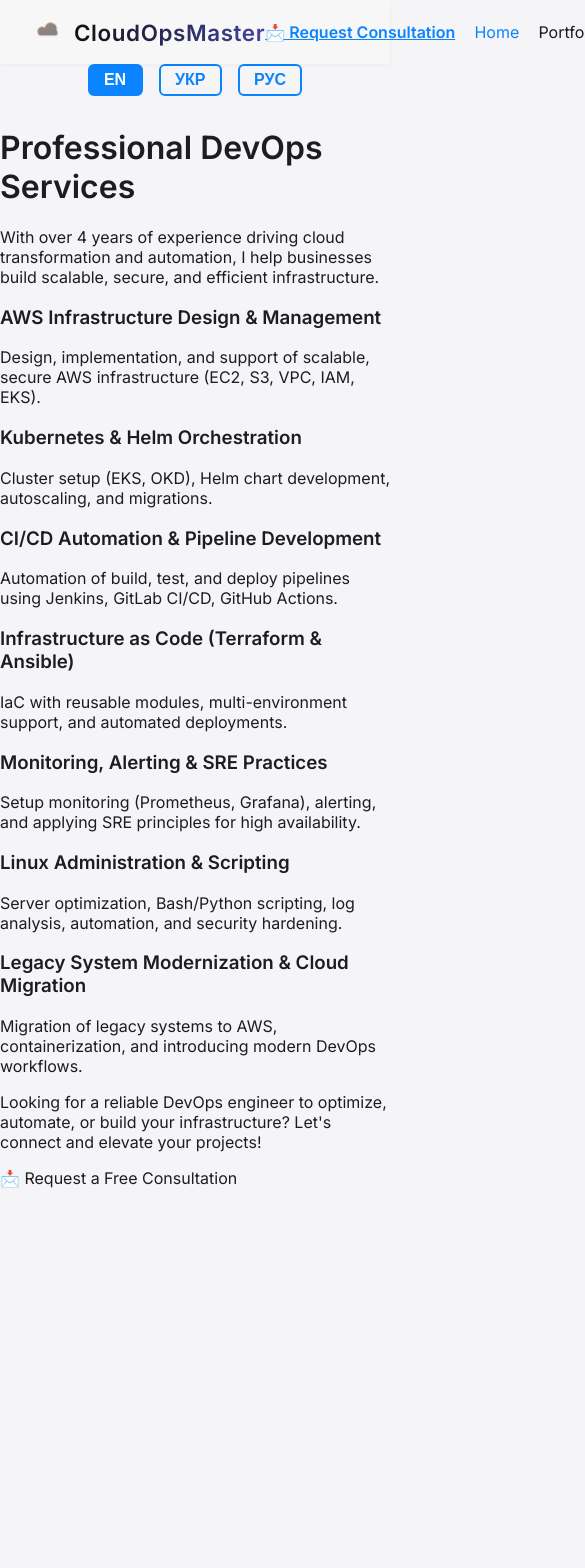
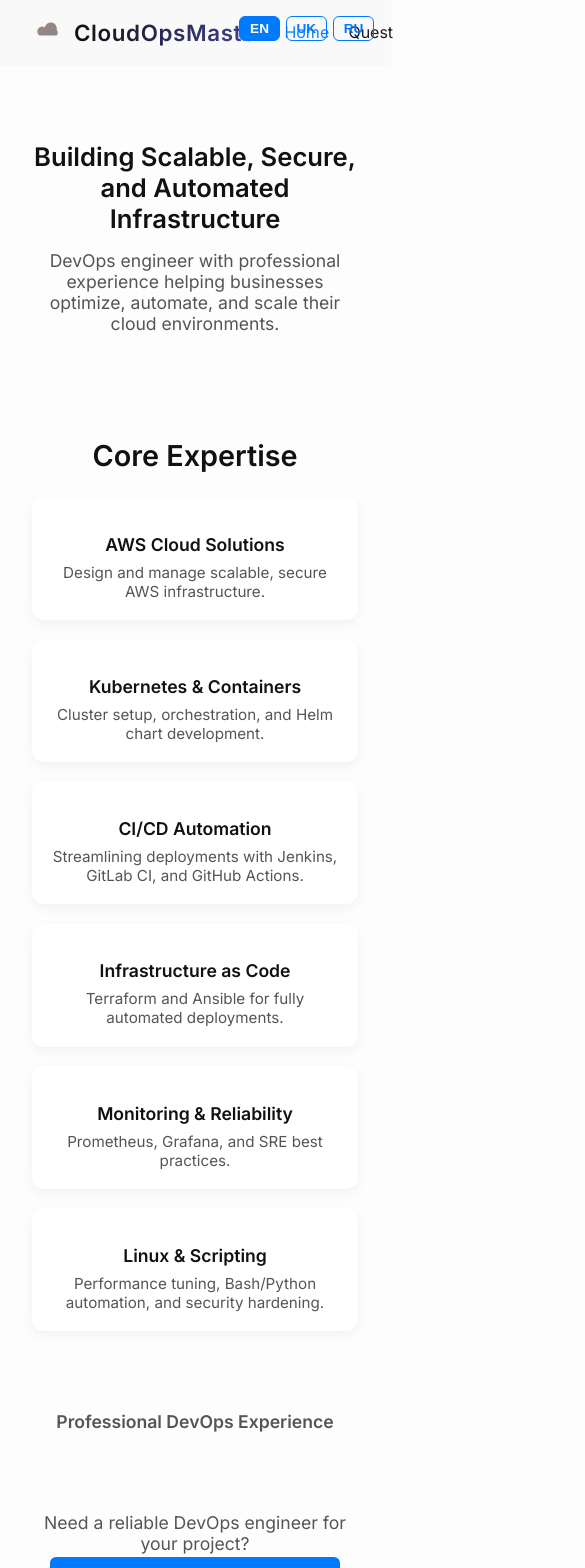
Before and after one commit to CloudOpsMaster/devops-services, a React (Create React App) app: page / in a window 390 px wide. Shown: the top 1568 px of the page, 585 px wide, since content can reach past the window. Before the commit the page ends 1188 px from the top, so only its background shows below. Built offline with nearby package versions, Linux system fonts and the light colour scheme.

Commit message:
NO JIRA - Add new logo fix home page stile

```diff
--- a/src/components/Header.css
+++ b/src/components/Header.css
@@ -87,21 +87,3 @@
     opacity: 0.85;
   }
 }
-
-.header-link {
-  color: #0A84FF;
-  font-weight: 600;
-  text-decoration: underline;
-  cursor: pointer;
-  white-space: nowrap;
-  background: none;
-  border: none;
-  padding: 0;
-  display: inline;
-  transition: color 0.3s ease;
-}
-
-.header-link:hover {
-  color: #005BBB;
-  text-decoration: underline;
-}
--- a/src/components/Header.js
+++ b/src/components/Header.js
@@ -11,20 +11,8 @@ export default function Header() {
         <div className="animated-logo" />
         <span className="site-name">CloudOpsMaster</span>
       </div>
-
-      <div className="header-center">
-          <a
-              href="https://docs.google.com/forms/d/e/1FAIpQLScnvM_iWlMPqTBiFwoU0DBkFL1WRy4V2ll6EIRv6S_ICOe00A/viewform?usp=header"
-              target="_blank"
-              rel="noreferrer"
-              className="header-link"
-            >
-              📩 Request Consultation
-           </a>
-      </div>
       <nav className="nav-menu">
         <Link to="/" className={location.pathname === "/" ? "active" : ""}>Home</Link>
-        <Link to="/portfolio" className={location.pathname === "/portfolio" ? "active" : ""}>Portfolio</Link>
         <Link to="/quest" className={location.pathname === "/quest" ? "active" : ""}>Quest</Link>
       </nav>
     </header>
--- a/src/pages/Home.css
+++ b/src/pages/Home.css
@@ -1,30 +1,138 @@
-.language-switcher {
-  display: flex;
-  justify-content: center;
-  gap: 1rem;
-  margin-bottom: 2rem;
+body {
+  font-family: "Inter", sans-serif;
+  margin: 0;
+  padding: 0;
+  background: #fdfdfd;
+  color: #111;
 }
 
-.language-switcher button {
+.home-container {
+  max-width: 1100px;
+  margin: 0 auto;
+  padding: 1rem;
+}
+
+.language-switcher-fixed {
+  position: fixed;
+  top: 1rem;
+  right: 1rem;
+  display: flex;
+  gap: 0.4rem;
+  z-index: 1000;
+}
+
+.language-switcher-fixed button {
   background: none;
-  border: 2px solid #0A84FF;
-  color: #0A84FF;
-  font-weight: 700;
-  padding: 0.3rem 0.9rem;
+  border: 1.5px solid #007aff;
+  color: #007aff;
+  font-weight: 600;
+  padding: 0.25rem 0.6rem;
   border-radius: 6px;
   cursor: pointer;
-  transition: all 0.3s ease;
-  font-size: 1rem;
+  font-size: 0.85rem;
+  transition: 0.3s ease;
 }
 
-.language-switcher button:hover {
-  background-color: #0A84FF;
+.language-switcher-fixed button:hover {
+  background-color: #007aff;
   color: white;
 }
 
-.language-switcher button.active {
-  background-color: #0A84FF;
+.language-switcher-fixed button.active {
+  background-color: #007aff;
   color: white;
-  cursor: default;
   pointer-events: none;
 }
+
+.fade-section {
+  opacity: 0;
+  transform: translateY(20px);
+  transition: opacity 0.8s ease, transform 0.8s ease;
+}
+
+.fade-in {
+  opacity: 1;
+  transform: translateY(0);
+}
+
+section {
+  text-align: center;
+  padding: 2.5rem 1rem;
+}
+
+section h1 {
+  font-size: 2.2rem;
+  font-weight: 700;
+  margin-bottom: 1rem;
+}
+
+section p {
+  font-size: 1.1rem;
+  color: #555;
+  max-width: 750px;
+  margin: 0 auto;
+}
+
+.services h2 {
+  font-size: 1.8rem;
+  margin-bottom: 1.5rem;
+}
+
+.services-grid {
+  display: grid;
+  gap: 1.2rem;
+  grid-template-columns: repeat(auto-fit, minmax(280px, 1fr));
+}
+
+.service-card {
+  background: white;
+  border-radius: 12px;
+  padding: 1.2rem;
+  box-shadow: 0 4px 12px rgba(0,0,0,0.05);
+  transition: transform 0.3s ease;
+}
+
+.service-card:hover {
+  transform: translateY(-4px);
+}
+
+.service-card h3 {
+  font-size: 1.1rem;
+  margin-bottom: 0.5rem;
+}
+
+.service-card p {
+  font-size: 0.95rem;
+  color: #555;
+}
+
+.experience {
+  font-weight: 600;
+  font-size: 1.2rem;
+}
+
+.cta p {
+  font-size: 1.1rem;
+  margin-bottom: 1rem;
+}
+
+.cta-button {
+  background-color: #007aff;
+  color: white;
+  padding: 0.8rem 1.5rem;
+  border-radius: 6px;
+  text-decoration: none;
+  font-weight: 600;
+  transition: background-color 0.3s ease;
+}
+
+.cta-button:hover {
+  background-color: #005ecb;
+}
+
+/* Mobile */
+@media (max-width: 600px) {
+  section h1 {
+    font-size: 1.6rem;
+  }
+}
--- a/src/pages/Home.js
+++ b/src/pages/Home.js
@@ -1,197 +1,135 @@
-import React, { useState } from "react";
+import React, { useState, useEffect, useRef } from "react";
 import "./Home.css";
 
 const translations = {
   en: {
-    title: "Professional DevOps Services",
-    subtitle:
-      "With over 4 years of experience driving cloud transformation and automation, I help businesses build scalable, secure, and efficient infrastructure.",
+    heroTitle: "Building Scalable, Secure, and Automated Infrastructure",
+    heroSubtitle:
+      "DevOps engineer with professional experience helping businesses optimize, automate, and scale their cloud environments.",
+    servicesTitle: "Core Expertise",
     services: [
-      {
-        title: "AWS Infrastructure Design & Management",
-        description:
-          "Design, implementation, and support of scalable, secure AWS infrastructure (EC2, S3, VPC, IAM, EKS).",
-      },
-      {
-        title: "Kubernetes & Helm Orchestration",
-        description:
-          "Cluster setup (EKS, OKD), Helm chart development, autoscaling, and migrations.",
-      },
-      {
-        title: "CI/CD Automation & Pipeline Development",
-        description:
-          "Automation of build, test, and deploy pipelines using Jenkins, GitLab CI/CD, GitHub Actions.",
-      },
-      {
-        title: "Infrastructure as Code (Terraform & Ansible)",
-        description:
-          "IaC with reusable modules, multi-environment support, and automated deployments.",
-      },
-      {
-        title: "Monitoring, Alerting & SRE Practices",
-        description:
-          "Setup monitoring (Prometheus, Grafana), alerting, and applying SRE principles for high availability.",
-      },
-      {
-        title: "Linux Administration & Scripting",
-        description:
-          "Server optimization, Bash/Python scripting, log analysis, automation, and security hardening.",
-      },
-      {
-        title: "Legacy System Modernization & Cloud Migration",
-        description:
-          "Migration of legacy systems to AWS, containerization, and introducing modern DevOps workflows.",
-      },
+      { title: "AWS Cloud Solutions", desc: "Design and manage scalable, secure AWS infrastructure." },
+      { title: "Kubernetes & Containers", desc: "Cluster setup, orchestration, and Helm chart development." },
+      { title: "CI/CD Automation", desc: "Streamlining deployments with Jenkins, GitLab CI, and GitHub Actions." },
+      { title: "Infrastructure as Code", desc: "Terraform and Ansible for fully automated deployments." },
+      { title: "Monitoring & Reliability", desc: "Prometheus, Grafana, and SRE best practices." },
+      { title: "Linux & Scripting", desc: "Performance tuning, Bash/Python automation, and security hardening." },
     ],
-    ctaText:
-      "Looking for a reliable DevOps engineer to optimize, automate, or build your infrastructure? Let's connect and elevate your projects!",
+    experience: "Professional DevOps Experience",
+    ctaText: "Need a reliable DevOps engineer for your project?",
     ctaButton: "📩 Request a Free Consultation",
   },
   uk: {
-    title: "Професійні послуги DevOps",
-    subtitle:
-      "Понад 4 роки досвіду у впровадженні хмарних трансформацій і автоматизації. Допомагаю будувати масштабовану, безпечну та ефективну інфраструктуру.",
+    heroTitle: "Масштабована, безпечна та автоматизована інфраструктура",
+    heroSubtitle:
+      "DevOps-інженер з професійним досвідом допомоги бізнесам у оптимізації, автоматизації та масштабуванні хмарного середовища.",
+    servicesTitle: "Ключова експертиза",
     services: [
-      {
-        title: "Проєктування та управління інфраструктурою AWS",
-        description:
-          "Проєктування, впровадження та підтримка масштабованої, безпечної інфраструктури AWS (EC2, S3, VPC, IAM, EKS).",
-      },
-      {
-        title: "Оркестрація Kubernetes та Helm",
-        description:
-          "Налаштування кластерів (EKS, OKD), розробка Helm-чартів, автоскейлінг, міграції.",
-      },
-      {
-        title: "Автоматизація CI/CD та розробка пайплайнів",
-        description:
-          "Автоматизація процесів збірки, тестування та деплою з Jenkins, GitLab CI/CD, GitHub Actions.",
-      },
-      {
-        title: "Інфраструктура як код (Terraform та Ansible)",
-        description:
-          "IaC з використанням модулів, підтримка кількох середовищ, автоматичне розгортання.",
-      },
-      {
-        title: "Моніторинг, оповіщення та практики SRE",
-        description:
-          "Налаштування моніторингу (Prometheus, Grafana), систем оповіщення, застосування SRE для високої доступності.",
-      },
-      {
-        title: "Адміністрування Linux та скриптування",
-        description:
-          "Оптимізація серверів, скрипти Bash/Python, аналіз логів, автоматизація, підвищення безпеки.",
-      },
-      {
-        title: "Модернізація легасі систем та міграція в хмару",
-        description:
-          "Міграція старих систем у AWS, контейнеризація, впровадження сучасних DevOps-процесів.",
-      },
+      { title: "AWS Рішення", desc: "Проєктування та управління масштабованою, безпечною AWS інфраструктурою." },
+      { title: "Kubernetes та Контейнери", desc: "Налаштування кластерів, оркестрація та розробка Helm-чартів." },
+      { title: "Автоматизація CI/CD", desc: "Оптимізація деплойментів з Jenkins, GitLab CI та GitHub Actions." },
+      { title: "Інфраструктура як Код", desc: "Terraform та Ansible для повної автоматизації." },
+      { title: "Моніторинг та Надійність", desc: "Prometheus, Grafana та кращі практики SRE." },
+      { title: "Linux та Скрипти", desc: "Оптимізація, автоматизація Bash/Python та підвищення безпеки." },
     ],
-    ctaText:
-      "Шукаєте надійного DevOps інженера для оптимізації, автоматизації чи побудови інфраструктури? Зв’яжіться зі мною!",
+    experience: "Професійний DevOps досвід",
+    ctaText: "Потрібен надійний DevOps інженер для вашого проєкту?",
     ctaButton: "📩 Замовити безкоштовну консультацію",
   },
   ru: {
-    title: "Профессиональные услуги DevOps",
-    subtitle:
-      "Более 4 лет опыта в облачной трансформации и автоматизации. Помогаю строить масштабируемую, безопасную и эффективную инфраструктуру.",
+    heroTitle: "Масштабируемая, безопасная и автоматизированная инфраструктура",
+    heroSubtitle:
+      "DevOps-инженер с профессиональным опытом помощи бизнесу в оптимизации, автоматизации и масштабировании облачных сред.",
+    servicesTitle: "Ключевая экспертиза",
     services: [
-      {
-        title: "Проектирование и управление инфраструктурой AWS",
-        description:
-          "Проектирование, внедрение и поддержка масштабируемой, безопасной инфраструктуры AWS (EC2, S3, VPC, IAM, EKS).",
-      },
-      {
-        title: "Оркестрация Kubernetes и Helm",
-        description:
-          "Настройка кластеров (EKS, OKD), разработка Helm-чартов, автоскейлинг, миграции.",
-      },
-      {
-        title: "Автоматизация CI/CD и разработка пайплайнов",
-        description:
-          "Автоматизация процессов сборки, тестирования и деплоя с Jenkins, GitLab CI/CD, GitHub Actions.",
-      },
-      {
-        title: "Инфраструктура как код (Terraform и Ansible)",
-        description:
-          "IaC с использованием модулей, поддержка нескольких сред, автоматическое развертывание.",
-      },
-      {
-        title: "Мониторинг, оповещения и практики SRE",
-        description:
-          "Настройка мониторинга (Prometheus, Grafana), систем оповещения, применение SRE для высокой доступности.",
-      },
-      {
-        title: "Администрирование Linux и скриптование",
-        description:
-          "Оптимизация серверов, скрипты Bash/Python, анализ логов, автоматизация, повышение безопасности.",
-      },
-      {
-        title: "Модернизация легаси систем и миграция в облако",
-        description:
-          "Миграция старых систем в AWS, контейнеризация, внедрение современных DevOps-процессов.",
-      },
+      { title: "AWS Решения", desc: "Проектирование и управление масштабируемой, безопасной AWS инфраструктурой." },
+      { title: "Kubernetes и Контейнеры", desc: "Настройка кластеров, оркестрация и разработка Helm-чартов." },
+      { title: "Автоматизация CI/CD", desc: "Оптимизация деплоев с Jenkins, GitLab CI и GitHub Actions." },
+      { title: "Инфраструктура как Код", desc: "Terraform и Ansible для полной автоматизации." },
+      { title: "Мониторинг и Надежность", desc: "Prometheus, Grafana и лучшие практики SRE." },
+      { title: "Linux и Скрипты", desc: "Оптимизация, автоматизация Bash/Python и усиление безопасности." },
     ],
-    ctaText:
-      "Ищете надежного DevOps инженера для оптимизации, автоматизации или построения инфраструктуры? Свяжитесь со мной!",
+    experience: "Профессиональный DevOps опыт",
+    ctaText: "Нужен надежный DevOps инженер для вашего проекта?",
     ctaButton: "📩 Заказать бесплатную консультацию",
   },
 };
 
 export default function Home() {
   const [lang, setLang] = useState("en");
+  const t = translations[lang];
+  const sectionsRef = useRef([]);
 
-  const t = translations[lang];
+  useEffect(() => {
+    const observer = new IntersectionObserver(
+      (entries) => {
+        entries.forEach((entry) => {
+          if (entry.isIntersecting) {
+            entry.target.classList.add("fade-in");
+            observer.unobserve(entry.target);
+          }
+        });
+      },
+      { threshold: 0.1 }
+    );
+
+    sectionsRef.current.forEach((section) => {
+      if (section) observer.observe(section);
+    });
+
+    return () => observer.disconnect();
+  }, []);
+
+  const setRefs = (el, index) => {
+    sectionsRef.current[index] = el;
+  };
 
   return (
     <main className="home-container" lang={lang}>
-      <div className="language-switcher">
+      <div className="language-switcher-fixed">
+        {["en", "uk", "ru"].map((code) => (
           <button
-          className={lang === "en" ? "active" : ""}
-          onClick={() => setLang("en")}
-          aria-label="Switch to English"
+            key={code}
+            className={lang === code ? "active" : ""}
+            onClick={() => setLang(code)}
           >
-          EN
+            {code.toUpperCase()}
           </button>
-        <button
-          className={lang === "uk" ? "active" : ""}
-          onClick={() => setLang("uk")}
-          aria-label="Переключити на українську"
-        >
-          УКР
-        </button>
-        <button
-          className={lang === "ru" ? "active" : ""}
-          onClick={() => setLang("ru")}
-          aria-label="Переключить на русский"
-        >
-          РУС
-        </button>
+        ))}
       </div>
 
-      <h1 className="home-title">{t.title}</h1>
-      <p className="home-subtitle">{t.subtitle}</p>
-
-      <section className="services-section">
-        {t.services.map(({ title, description }, idx) => (
-          <article key={idx} className="service-card">
-            <h3>{title}</h3>
-            <p>{description}</p>
-          </article>
-        ))}
+      <section ref={(el) => setRefs(el, 0)} className="fade-section">
+        <h1>{t.heroTitle}</h1>
+        <p>{t.heroSubtitle}</p>
       </section>
 
-      <p className="home-cta-text">{t.ctaText}</p>
+      <section ref={(el) => setRefs(el, 1)} className="fade-section services">
+        <h2>{t.servicesTitle}</h2>
+        <div className="services-grid">
+          {t.services.map((s, i) => (
+            <div className="service-card" key={i}>
+              <h3>{s.title}</h3>
+              <p>{s.desc}</p>
+            </div>
+          ))}
+        </div>
+      </section>
 
+      <section ref={(el) => setRefs(el, 2)} className="fade-section experience">
+        <p>{t.experience}</p>
+      </section>
+
+      <section ref={(el) => setRefs(el, 3)} className="fade-section cta">
+        <p>{t.ctaText}</p>
         <a
           href="https://docs.google.com/forms/d/e/1FAIpQLScnvM_iWlMPqTBiFwoU0DBkFL1WRy4V2ll6EIRv6S_ICOe00A/viewform?usp=header"
           target="_blank"
           rel="noreferrer"
-        className="cta-link"
+          className="cta-button"
         >
           {t.ctaButton}
         </a>
+      </section>
     </main>
   );
 }
--- a/src/pages/Portfolio.css
+++ /dev/null
@@ -1,80 +0,0 @@
-.portfolio-container {
-  padding: 4rem 2rem;
-  text-align: center;
-  background: #f9f9fb;
-}
-
-.portfolio-grid {
-  display: grid;
-  grid-template-columns: repeat(auto-fit, minmax(300px, 1fr));
-  gap: 2rem;
-  margin-top: 2rem;
-}
-
-.portfolio-card {
-  background: #fff;
-  border-radius: 16px;
-  overflow: hidden;
-  box-shadow: 0 4px 12px rgba(0,0,0,0.05);
-  display: flex;
-  flex-direction: column;
-  transition: transform 0.3s ease;
-}
-
-.portfolio-card:hover {
-  transform: translateY(-5px);
-  box-shadow: 0 8px 18px rgba(0,0,0,0.1);
-}
-
-.portfolio-card img {
-  width: 100%;
-  height: 180px;
-  object-fit: cover;
-}
-
-.portfolio-content {
-  padding: 1.2rem;
-  text-align: left;
-}
-
-.portfolio-content h3 {
-  margin: 0 0 0.5rem 0;
-  color: #0A84FF;
-}
-
-.portfolio-content p {
-  font-size: 0.95rem;
-  color: #444;
-}
-
-.tech-tags {
-  list-style: none;
-  display: flex;
-  flex-wrap: wrap;
-  gap: 8px;
-  padding: 0;
-  margin: 1rem 0;
-}
-
-.tech-tags li {
-  background: #e8f0fe;
-  color: #0A84FF;
-  font-size: 0.8rem;
-  padding: 4px 10px;
-  border-radius: 20px;
-}
-
-.view-button {
-  background: #0A84FF;
-  border: none;
-  color: white;
-  padding: 0.6rem 1.2rem;
-  font-size: 0.9rem;
-  border-radius: 30px;
-  cursor: pointer;
-  transition: background 0.3s;
-}
-
-.view-button:hover {
-  background: #006edc;
-}
--- a/src/pages/Portfolio.js
+++ /dev/null
@@ -1,56 +0,0 @@
-import React from 'react';
-import './Portfolio.css';
-import project1 from '../assets/project1.png';
-import project2 from '../assets/project2.png';
-import project3 from '../assets/project3.png';
-
-const projects = [
-  {
-    title: "Cloud Infrastructure on AWS",
-    image: project1,
-    description: "Designed and deployed scalable infrastructure using Terraform, EC2, S3, and VPC with complete CI/CD pipelines.",
-    tech: ["AWS", "Terraform", "Jenkins"],
-    link: "#"
-  },
-  {
-    title: "Kubernetes Microservices Platform",
-    image: project2,
-    description: "Built production-ready Kubernetes platform with Helm charts, Ingress controllers, Prometheus, and Grafana monitoring.",
-    tech: ["Kubernetes", "Helm", "Prometheus", "Grafana"],
-    link: "#"
-  },
-  {
-    title: "CI/CD Automation with GitLab",
-    image: project3,
-    description: "Implemented fully automated GitLab pipelines for multi-environment deployment and testing with GitOps principles.",
-    tech: ["GitLab CI", "Docker", "Ansible"],
-    link: "#"
-  }
-];
-
-export default function Portfolio() {
-  return (
-    <div className="portfolio-container">
-      <h1>Portfolio</h1>
-      <div className="portfolio-grid">
-        {projects.map((proj, index) => (
-          <div className="portfolio-card" key={index}>
-            <img src={proj.image} alt={proj.title} />
-            <div className="portfolio-content">
-              <h3>{proj.title}</h3>
-              <p>{proj.description}</p>
-              <ul className="tech-tags">
-                {proj.tech.map((t, i) => (
-                  <li key={i}>{t}</li>
-                ))}
-              </ul>
-              <a href={proj.link} target="_blank" rel="noreferrer">
-                <button className="view-button">View Project</button>
-              </a>
-            </div>
-          </div>
-        ))}
-      </div>
-    </div>
-  );
-}
```
Lines whose indentation alone changed are shown as unchanged.
